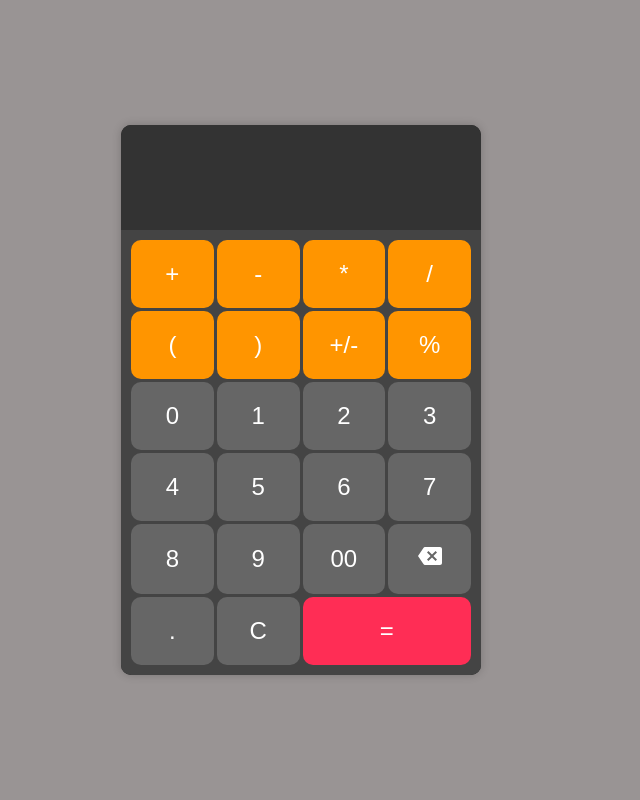
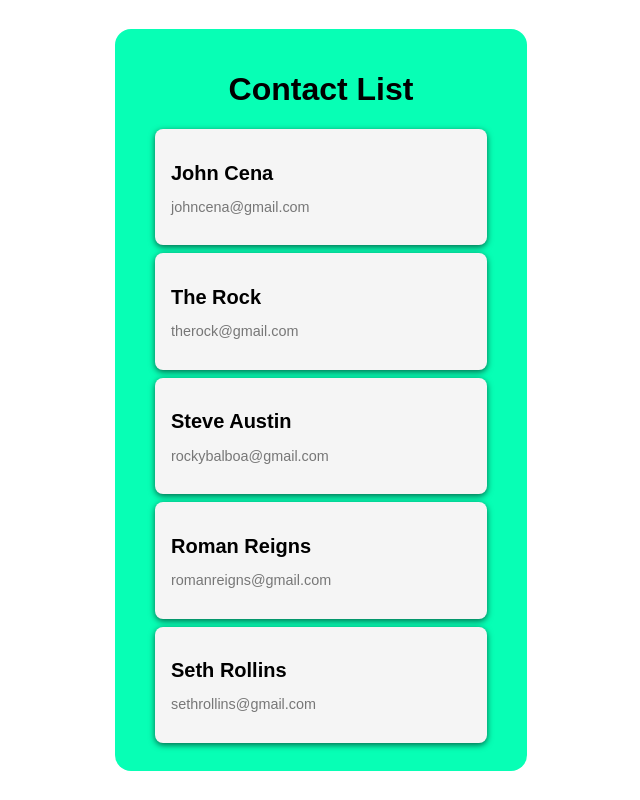
Before and after one commit to Nkbalaji2002/Temp-Ctrl-App, a React (Vite) app: page / in a window 1280 px wide. Shown: the whole page, without its empty margins (339-979 px from the left). Built offline with nearby package versions, Linux system fonts and the light colour scheme.

Commit message:
simple contact list

```diff
--- a/index.html
+++ b/index.html
@@ -4,7 +4,7 @@
     <meta charset="UTF-8" />
     <link rel="icon" type="image/svg+xml" href="/vite.svg" />
     <meta name="viewport" content="width=device-width, initial-scale=1.0" />
-    <title>Calculator</title>
+    <title>Contact List</title>
   </head>
   <body>
     <div id="root"></div>
--- a/src/App.tsx
+++ b/src/App.tsx
@@ -1,11 +1,15 @@
 import React from "react";
-import Calc from "./components/Calc";
+import ContactList from "./components/ContactList";
+import { ContactData } from "./components/Data/ContactData";
 
 export const App: React.FC = () => {
+  const contact = ContactData;
+
   return (
     <>
-      <div className="app">
-        <Calc />
+      <div className="container">
+        <h1>Contact List</h1>
+        <ContactList contacts={contact} />{" "}
       </div>
     </>
   );
--- a/src/components/Calc.css
+++ /dev/null
@@ -1,68 +0,0 @@
-.app {
-  text-align: center;
-}
-
-.container {
-  background-color: #212121;
-  border-radius: 10px;
-  box-shadow: 0 0 10px rgba(0, 0, 0, 0.2);
-  width: 360px;
-  overflow: hidden;
-}
-
-.display {
-  background-color: #333;
-  display: flex;
-  justify-content: flex-end;
-  align-items: center;
-  padding: 15px;
-  font-size: 2rem;
-  color: white;
-  height: 75px;
-}
-
-.buttons {
-  display: grid;
-  grid-template-columns: repeat(4, 2fr);
-  gap: 3px;
-  background-color: #444;
-  padding: 10px;
-}
-
-button {
-  background-color: #666;
-  color: white;
-  border: none;
-  border-radius: 10px;
-  font-size: 1.5rem;
-  padding: 20px;
-  cursor: pointer;
-  transition: background-color 0.2s, transform 0.2s;
-}
-
-.operator {
-  background-color: #ff9500;
-}
-
-.clear,
-.equals {
-  grid-column: span 2;
-}
-
-.equals {
-  background-color: #ff2d55;
-}
-
-button:hover {
-  background-color: #555;
-}
-
-
-.operator:hover {
-  background-color: #e57400;
-}
-
-
-.equals:hover {
-  background-color: #d8204d;
-}
--- a/src/components/Calc.tsx
+++ /dev/null
@@ -1,104 +0,0 @@
-import React, { useState } from "react";
-import "./Calc.css";
-import * as math from "mathjs";
-import { Backspace } from "@mui/icons-material";
-
-const Calc: React.FC = () => {
-  const [input, setInput] = useState<string>("");
-
-  const numbers = ["0", "1", "2", "3", "4", "5", "6", "7", "8", "9", "00"];
-  const operators = ["+", "-", "*", "/", "(", ")"];
-
-  const handleButtonClick = (value: string) => {
-    setInput((prevInput) => prevInput + value);
-  };
-
-  const handleCalculate = () => {
-    try {
-      const result = math.evaluate(input);
-      setInput(result.toString());
-    } catch (error) {
-      setInput("Error");
-    }
-  };
-
-  const handleReset = () => {
-    setInput("");
-  };
-
-  const handleTogglePositiveandNegative = () => {
-    setInput((prevInput) => {
-      return (parseFloat(prevInput) * -1).toString();
-    });
-  };
-
-  const handlePercentage = () => {
-    setInput((prevInput) => {
-      return (parseFloat(prevInput) / 100).toString();
-    });
-  };
-
-  const handleAddDecimal = () => {
-    if (!input.includes(".")) {
-      setInput((prevInput) => {
-        return prevInput + ".";
-      });
-    }
-  };
-
-  const handleDelete = () => {
-    setInput((prevInput) => {
-      return prevInput.slice(0, -1);
-    });
-  };
-
-  return (
-    <>
-      <div className="container">
-        <div className="display">
-          <span className="input-display">{input}</span>
-        </div>
-        <div className="buttons">
-          {/* operator of buttons */}
-          {operators.map((operator) => (
-            <button
-              key={operator}
-              className="operator"
-              onClick={() => handleButtonClick(operator.toString())}
-            >
-              {operator}
-            </button>
-          ))}
-
-          <button
-            className="operator"
-            onClick={handleTogglePositiveandNegative}
-          >
-            +/-
-          </button>
-          <button className="operator" onClick={handlePercentage}>
-            %
-          </button>
-
-          {/* numbers of buttons */}
-          {numbers.map((num) => (
-            <button key={num} onClick={() => handleButtonClick(num.toString())}>
-              {num}
-            </button>
-          ))}
-
-          <button onClick={handleDelete}>
-            <Backspace />
-          </button>
-          <button onClick={handleAddDecimal}>.</button>
-          <button onClick={handleReset}>C</button>
-          <button className="equals" onClick={handleCalculate}>
-            =
-          </button>
-        </div>
-      </div>
-    </>
-  );
-};
-
-export default Calc;
--- /dev/null
+++ b/src/components/Contact.css
@@ -0,0 +1,35 @@
+.container {
+  text-align: center;
+  background-color: rgb(7, 255, 181);
+  padding: 20px;
+  width: 100%;
+  border: none;
+  border-radius: 1rem;
+}
+
+.contact-list {
+  display: flex;
+  flex-direction: column;
+  align-items: center;
+}
+
+.contact {
+  background-color: #f5f5f5;
+  padding: 1rem;
+  border: none;
+  border-radius: 8px;
+  box-shadow: 0px 2px 6px rgba(0, 0, 0, 0.6);
+  text-align: justify;
+  width: 300px;
+  margin-bottom: 0.5rem;
+}
+
+.contact h2 {
+  margin-bottom: 0.5rem;
+  font-size: 1.25rem;
+}
+
+.contact p {
+  color: #777;
+  font-size: 0.9rem;
+}
--- /dev/null
+++ b/src/components/Contact.tsx
@@ -0,0 +1,19 @@
+import React from "react";
+
+export interface ContactProps {
+  name: string;
+  email: string;
+}
+
+const Contact: React.FC<ContactProps> = ({ name, email }) => {
+  return (
+    <>
+      <div className="contact">
+        <h2>{name}</h2>
+        <p>{email}</p>
+      </div>
+    </>
+  );
+};
+
+export default Contact;
--- /dev/null
+++ b/src/components/ContactList.tsx
@@ -0,0 +1,29 @@
+import React from "react";
+import "./Contact.css";
+import Contact, { ContactProps } from "./Contact";
+
+export interface ContactListProps {
+  contacts: ContactProps[];
+}
+
+const ContactList: React.FC<ContactListProps> = ({ contacts }) => {
+  return (
+    <>
+      <div className="contact-list">
+        {contacts.map((contact, index) => {
+          return (
+            <>
+              <Contact
+                key={index}
+                name={contact.name}
+                email={contact.email}
+              />
+            </>
+          );
+        })}
+      </div>
+    </>
+  );
+};
+
+export default ContactList;
--- /dev/null
+++ b/src/components/Data/ContactData.tsx
@@ -0,0 +1,22 @@
+export const ContactData = [
+  {
+    name: "John Cena",
+    email: "johncena@gmail.com",
+  },
+  {
+    name: "The Rock",
+    email: "therock@gmail.com",
+  },
+  {
+    name: "Steve Austin",
+    email: "rockybalboa@gmail.com",
+  },
+  {
+    name: "Roman Reigns",
+    email: "romanreigns@gmail.com",
+  },
+  {
+    name: "Seth Rollins",
+    email: "sethrollins@gmail.com",
+  },
+];
--- a/src/index.css
+++ b/src/index.css
@@ -5,7 +5,6 @@ body {
   align-items: center;
   min-height: 100vh;
   margin: 0 auto;
-  background-color: rgb(153, 148, 148);
   max-width: 400px;
 }
 
```
